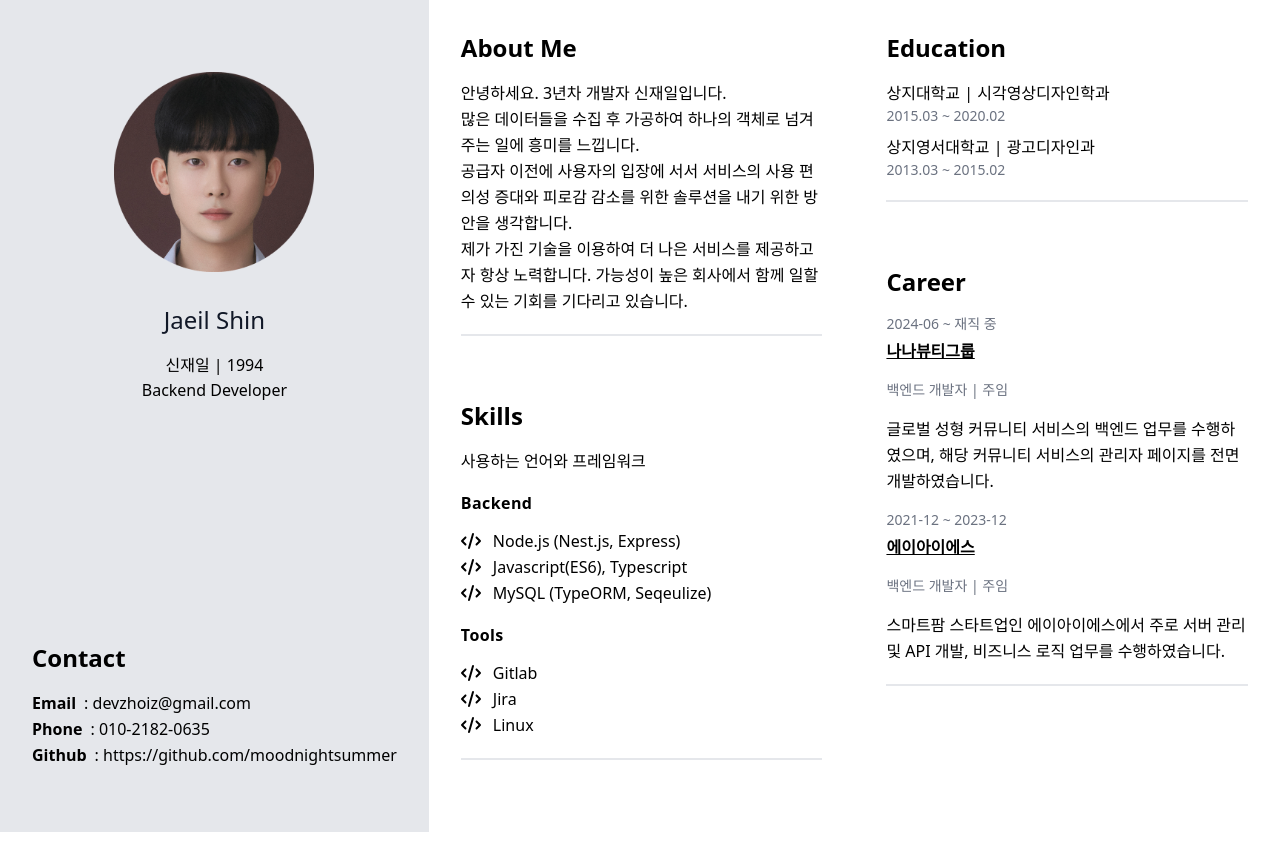
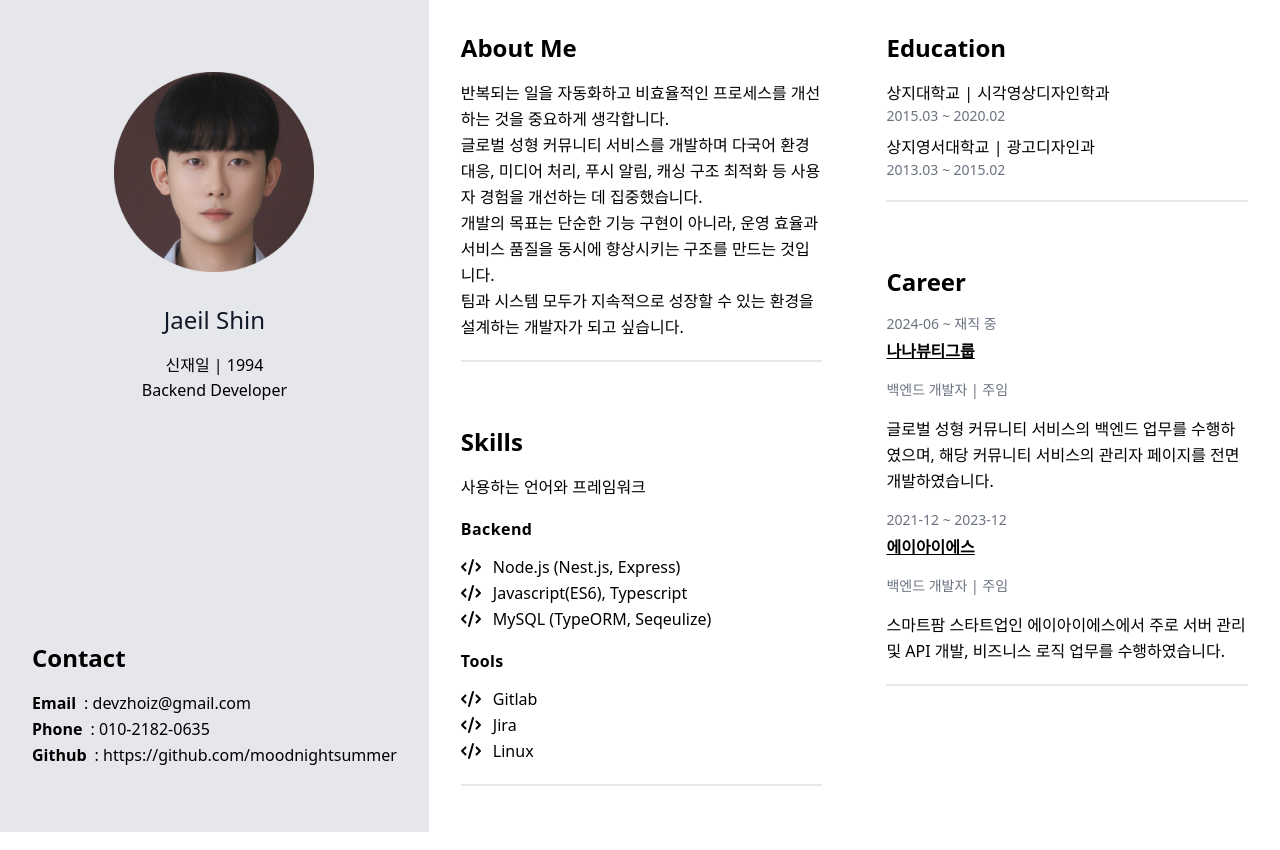
Before and after one commit to moodnightsummer/portfolio, a Next.js app: page / in a window 1280 px wide. Built offline with nearby package versions, Linux system fonts and the light colour scheme.

Commit message:
chore: 자기소개 수정

```diff
--- a/contents/introductions.js
+++ b/contents/introductions.js
@@ -1,8 +1,8 @@
 const data = [
-  "안녕하세요. 3년차 개발자 신재일입니다.",
-  "많은 데이터들을 수집 후 가공하여 하나의 객체로 넘겨 주는 일에 흥미를 느낍니다.",
-  "공급자 이전에 사용자의 입장에 서서 서비스의 사용 편의성 증대와 피로감 감소를 위한 솔루션을 내기 위한 방안을 생각합니다.",
-  "제가 가진 기술을 이용하여 더 나은 서비스를 제공하고자 항상 노력합니다. 가능성이 높은 회사에서 함께 일할 수 있는 기회를 기다리고 있습니다.",
+  "반복되는 일을 자동화하고 비효율적인 프로세스를 개선하는 것을 중요하게 생각합니다.",
+  "글로벌 성형 커뮤니티 서비스를 개발하며 다국어 환경 대응, 미디어 처리, 푸시 알림, 캐싱 구조 최적화 등 사용자 경험을 개선하는 데 집중했습니다.",
+  "개발의 목표는 단순한 기능 구현이 아니라, 운영 효율과 서비스 품질을 동시에 향상시키는 구조를 만드는 것입니다.",
+  "팀과 시스템 모두가 지속적으로 성장할 수 있는 환경을 설계하는 개발자가 되고 싶습니다.",
 ];
 
 export default data;
```
